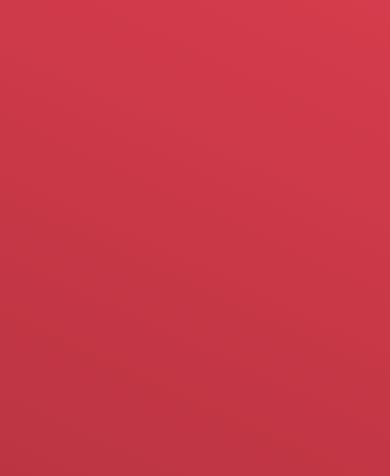
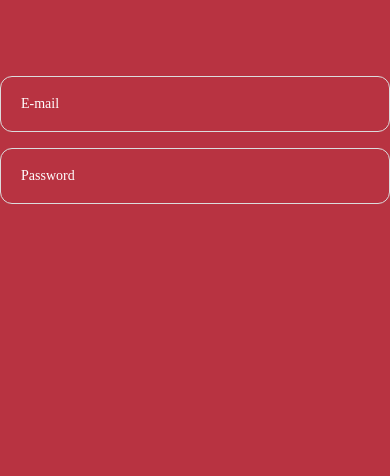
Before and after one commit to IsaqueIgor/DalePizza, a React Native app: screen / in a window 390 px wide. Shown: the part 274-750 px from the top of the page. Built offline with nearby package versions, Linux system fonts and the light colour scheme.

Commit message:
feat: input component

```diff
--- a/App.tsx
+++ b/App.tsx
@@ -1,11 +1,26 @@
-import React from 'react';
+import React, { useEffect } from 'react';
 import { ThemeProvider } from 'styled-components/native';
 
-import theme from 'src/theme';
+import theme from './src/theme';
 
-import { Signin } from 'screens/Signin';
+import Signin from 'screens/Signin';
+import { Platform, StatusBar } from 'react-native';
 
 const App = () => {
+  const setStatusBarContentShowing = (): void => {
+    StatusBar.setBarStyle('light-content');
+    if (Platform.OS === 'android') {
+      StatusBar.setBackgroundColor(theme.COLORS.PRIMARY_900);
+      StatusBar.setTranslucent(true);
+    }
+  };
+
+  useEffect(
+    React.useCallback(() => {
+      setStatusBarContentShowing();
+    }, [])
+  );
+
   return (
     <ThemeProvider theme={theme}>
       <Signin />
--- /dev/null
+++ b/src/components/input/index.tsx
@@ -0,0 +1,13 @@
+import React from 'react';
+import { TextInputProps } from 'react-native';
+import { Container, TypeProps } from './styles';
+
+type Props = TextInputProps & {
+  type?: TypeProps;
+};
+
+const Input = ({ type = 'primary', ...rest }: Props) => {
+  return <Container type={type} {...rest} />;
+};
+
+export default Input;
--- /dev/null
+++ b/src/components/input/styles.ts
@@ -0,0 +1,28 @@
+import styled, { css } from 'styled-components/native'
+import { TextInput } from 'react-native'
+
+export type TypeProps = 'primary' | 'secondary'
+
+type Props = {
+  type: TypeProps
+}
+
+export const Container = styled(TextInput).attrs<Props>(({ theme, type}) => ({
+  placeholdertextColor: type === 'primary' ? theme.COLORS.SECONDARY_900 : theme.COLORS.PRIMARY_50
+}))<Props>`
+  width: 100%;
+  height: 56px;
+  background-color: transparent;
+  border-radius: 12px;
+  font-size: 14px;
+  padding: 7px 0;
+  padding-left: 20px;
+  margin-bottom: 16px;
+
+  ${({theme, type}) => css`
+    font-family: ${theme.FONTS.TEXT};
+    border: 1px solid ${theme.COLORS.SHAPE};
+    color: ${type === 'primary' ? theme.COLORS.SECONDARY_900 : theme.COLORS.TITLE}
+  `}
+
+`;
--- a/src/screens/Signin/index.tsx
+++ b/src/screens/Signin/index.tsx
@@ -1,6 +1,20 @@
 import React from 'react';
-import { Container } from './styles';
+import Input from '../../components/input';
+import { GradientBackground } from './styles';
 
-export function Signin() {
-  return <Container />;
-}
+const Signin = () => {
+  return (
+    <GradientBackground>
+      <Input
+        placeholder="E-mail"
+        type="secondary"
+        autoCorrect={false}
+        autoCapitalize="none"
+      />
+
+      <Input placeholder="Password" type="secondary" secureTextEntry />
+    </GradientBackground>
+  );
+};
+
+export default Signin;
--- a/src/screens/Signin/styles.ts
+++ b/src/screens/Signin/styles.ts
@@ -1,11 +1,12 @@
-import styled from 'styled-components/native'
+import styled, { css } from 'styled-components/native'
 import { LinearGradient } from 'react-native-linear-gradient'
+import { View } from 'react-native';
 
-export const Container = styled(LinearGradient).attrs(({ theme }) => ({
-  colors: theme.COLORS.GRADIENT,
-  start: { x: 0, y: 1},
-  end: { x: 0.5, y: 0.5}
-}))`
+export const GradientBackground = styled.View`
   flex: 1;
-  justify-content: center
-`
+  justify-content: center;
+
+  ${({ theme }) => css`
+		background-color: ${theme.COLORS.PRIMARY_900};
+	`}
+`;
```
